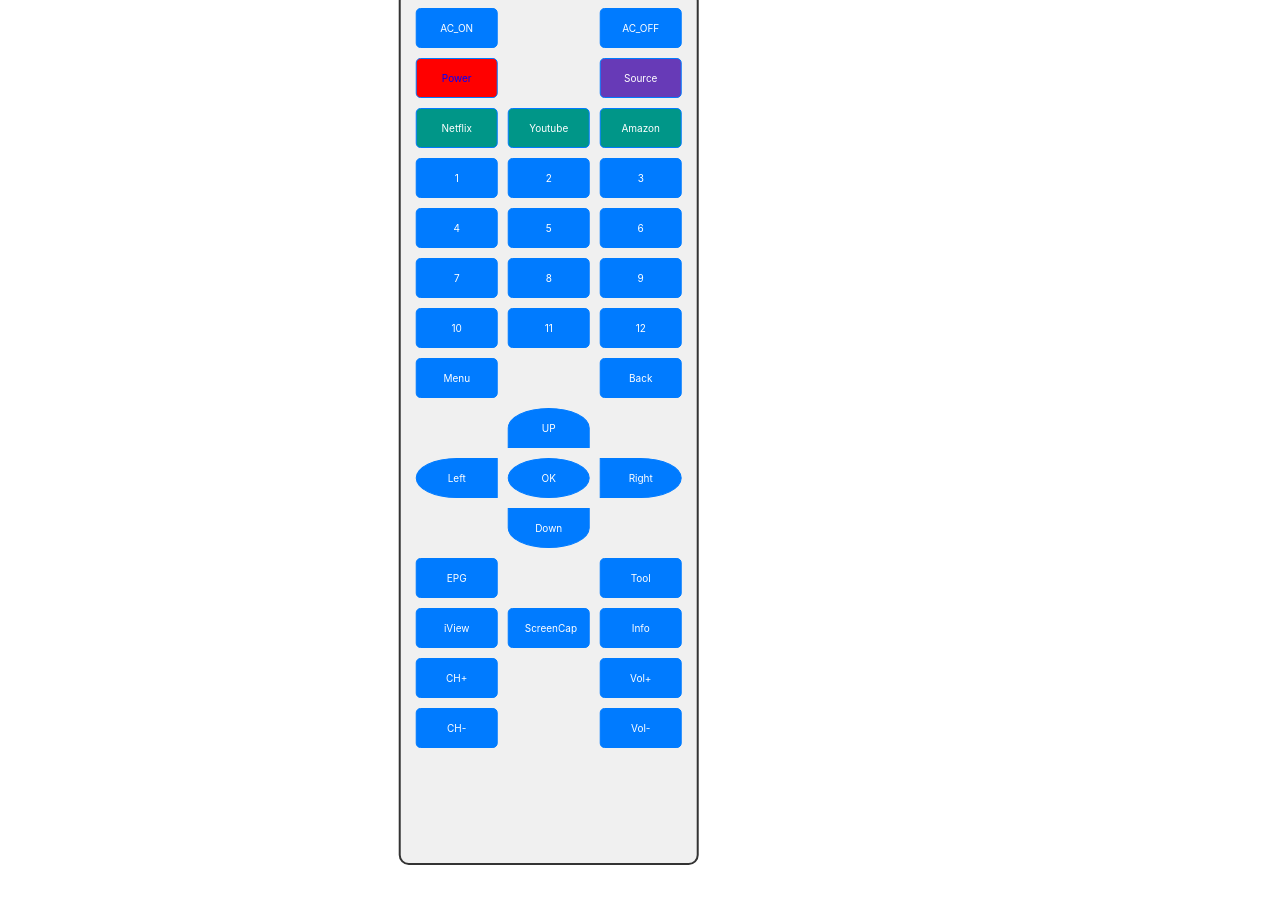
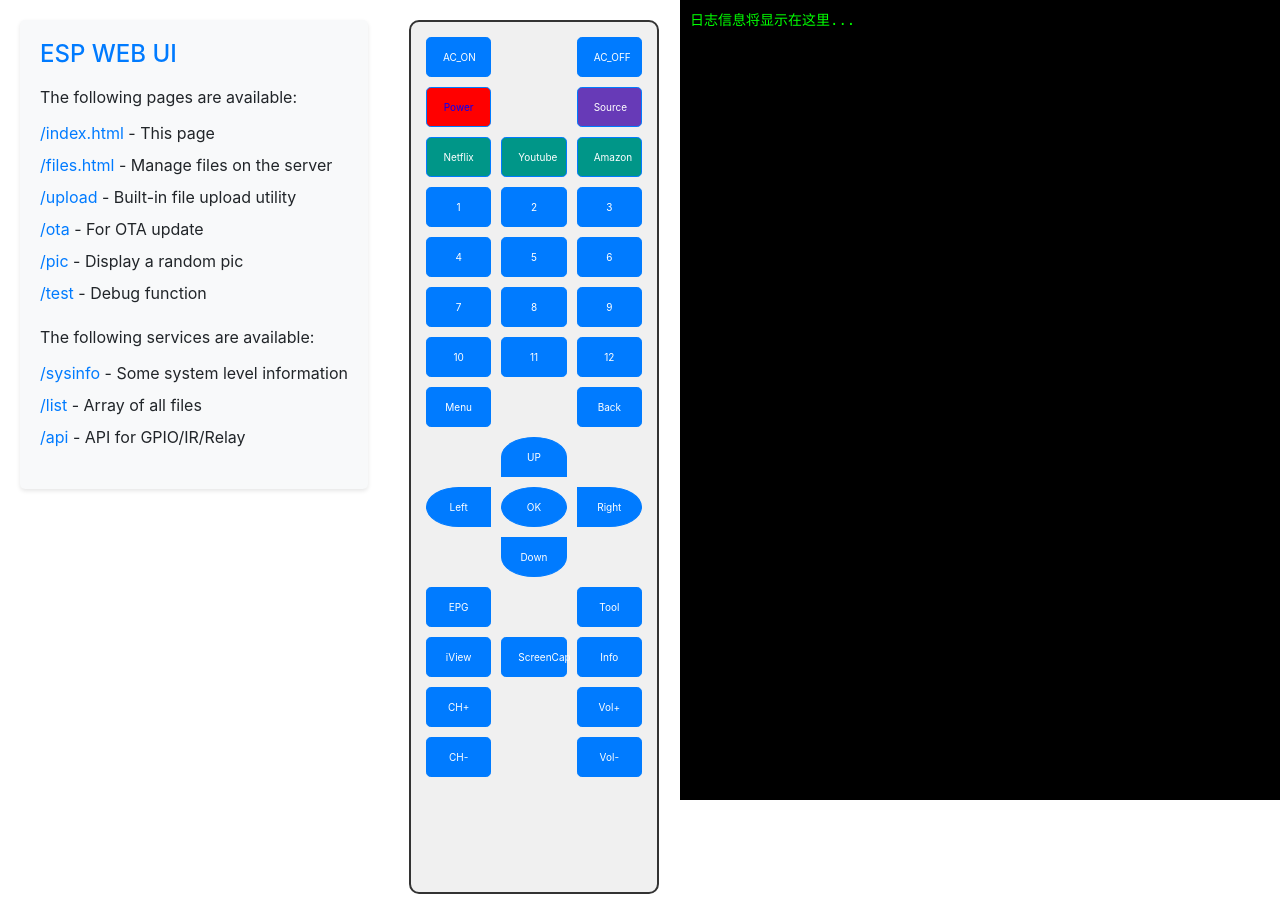
Before and after one commit to muzhiyun/esp_adapter, a plain HTML site: page Software/data/index.html in a window 1280 px wide. Before the commit the page ends 865 px from the top, so only its background shows below. Drawn offline with Linux system fonts and the light colour scheme; no server answers.

Commit message:
Add WebConsole

```diff
--- a/Software/data/index.html
+++ b/Software/data/index.html
@@ -4,22 +4,25 @@
 <meta charset="UTF-8">
 <meta name="viewport" content="width=device-width, initial-scale=1.0">
 <script src="jquery-3.6.0.min.js"></script>
-<title>ESP8266 Remote Control</title>
-<link rel="stylesheet" href="bootstrap.min.css">
-</head>
-<body>
-<div class="remote-control-container">
-    <h1>ESP8266 Remote Control</h1>
 <style>
+    body {
+        margin: 0;
+        padding: 0;
+        display: flex;
+        flex-direction: row;
+        align-items: flex-start;
+        font-family: Arial, sans-serif;
+    }
     .remote-control-container {
-            position: absolute;
-            top: 50%;
-            left: 50%;
-            transform: translate(-50%, -50%);
+        flex-grow: 1;
+        display: flex;
+        justify-content: center;
+        align-items: center;
+        padding: 20px;
+        box-sizing: border-box;
     }
-
     .remote-control {
-            width: 300px;
+        width: 250px;
         border: 2px solid #333;
         border-radius: 10px;
         padding: 10px;
@@ -28,20 +31,115 @@
         display: flex;
         flex-wrap: wrap;
     }
-
     .remote-control button {
         flex: 1 1 24%;
         text-align: center;
         margin: 5px;
-            width: 40px;
+        width: 0px;
         height: 40px;
         font-size: 10px;
     }
+    #log-container {
+        width: calc(100% - 340px); /* Subtract the width of the remote-control and its padding/margin */
+        max-width: 600px; /* Maximum width of the log container */
+        height: 100vh;
+        overflow-y: auto;
+        background-color: #000; /* Black background */
+        color: #00ff00; /* Bright green text, similar to Linux console */
+        font-family: monospace; /* Monospaced font for the console look */
+        padding: 10px;
+        box-sizing: border-box;
+    }
+    #log {
+        white-space: pre-wrap;
+        word-break: break-all;
+        margin: 0;
+        color: inherit;
+    }
+    #link-container {
+        background-color: #f8f9fa;
+        border-radius: 5px;
+        padding: 20px;
+        margin: 20px;
+        box-shadow: 0 2px 4px rgba(0, 0, 0, 0.1);
+    }
+    #link-container h1 {
+        color: #007bff;
+        font-size: 24px;
+        margin-bottom: 16px;
+    }
+    #link-container p {
+        color: #212529;
+        font-size: 16px;
+        margin-top: 0;
+        margin-bottom: 8px;
+    }
+    #link-container ul {
+        list-style-type: none;
+        padding: 0;
+    }
+    #link-container li {
+        padding: 4px 0;
+    }
+    #link-container a {
+        color: #007bff;
+        text-decoration: none;
+        transition: color 0.2s ease-in-out;
+    }
+    #link-container a:hover {
+        color: #0056b3;
+        text-decoration: underline;
+    }
+
+    /* Responsive design for smaller screens */
+    @media (max-width: 767px) {
+        body {
+            flex-direction: column;
+            align-items: stretch;
+        }
+        .remote-control-container {
+            width: 100%;
+            padding: 10px;
+        }
+        #log-container {
+            width: 100%;
+            max-width: none;
+            height: 50vh;
+            border-left: none;
+            border-top: 1px solid #ddd;
+        }
+    }
 </style>
+<title>ESP8266 Remote Control</title>
+<link rel="stylesheet" href="bootstrap.min.css">
+</head>
+<body>
+    <div id="link-container">
+        <h1>ESP WEB UI</h1>
+        <p>The following pages are available:</p>
+        <ul>
+            <li><a href="/index.html">/index.html</a> - This page</li>
+            <li><a href="/files.html">/files.html</a> - Manage files on the server</li>
+            <li><a href="/upload">/upload</a> - Built-in file upload utility</li>
+            <li><a href="/ota">/ota</a> - For OTA update</li>
+            <li><a href="/pic">/pic</a> - Display a random pic</li>
+            <li><a href="/test">/test</a> - Debug function</li>
+        </ul>
+
+        <p>The following services are available:</p>
+        <ul>
+            <li><a href="/sysinfo">/sysinfo</a> - Some system level information</li>
+            <li><a href="/list">/list</a> - Array of all files</li>
+            <li><a href="/api">/api</a> - API for GPIO/IR/Relay</li>
+        </ul>
+    </div>
+    <div class="remote-control-container">
         <div class="remote-control" id="remote-control"></div>
-
+    </div>
+    <div id="log-container">
+        <pre id="log">日志信息将显示在这里...</pre>
+    </div>
     <script>
-
         function getParameterByName(name, url) {
             if (!url) url = window.location.href;
             name = name.replace(/[\[\]]/g, '\\$&');
@@ -89,7 +187,7 @@
             var esp8266IpAddress = window.location.hostname;
             $.ajax({
                 type: "GET",
-                url: "http://" + esp8266IpAddress + "/data",
+                url: "http://" + esp8266IpAddress + "/api",
                 data: data,
                 success: function(response){
                     console.log("Data sent successfully");
@@ -100,139 +198,23 @@
             });
         }
 
-    </script>
-</div>
-<!--
-
-// 函数用于统计 $ 符号出现的次数和位置
-void findDollarPositions(String str, int& count, int positions[], int maxPositions) {
-    count = 0;
-
-    for (int i = 0; i < str.length(); i++) {
-        if (str.charAt(i) == '$') {
-            if (count < maxPositions) {
-                positions[count] = i;
-                count++;
+        function fetchAndAppendLogs() {
+            fetch('/logs').then(function(response) {
+            if (!response.ok) {
+            throw new Error('Network response was not ok');
             }
-        }
-    }
+            return response.text();
+        }).then(function(text) {
+            var logElement = document.getElementById('log');
+            logElement.textContent += text;
+            logElement.scrollTop = logElement.scrollHeight;
+        }).catch(function(error) {
+            console.error('There has been a problem with your fetch operation:', error);
+        });
         }
 
-// 函数用于根据 $ 符号切割字符串并存储到数组中
-void splitString(String str, String substrings[], int positions[], int count) {
-    int start = 0;
-    for (int i = 0; i < count; i++) {
-        substrings[i] = str.substring(start, positions[i]);
-        start = positions[i] + 1;
-    }
-    substrings[count] = str.substring(start);
-}
+        setInterval(fetchAndAppendLogs, 1000); // 每秒更新一次日志
+    </script>
 
-
-    #define maxPositions  10  // 最大支持的参数
-    int positions[maxPositions];
-    int count;
-
-    // 统计 $ 符号出现的次数和位置
-    findDollarPositions(keyValue, count, positions, maxPositions);
-
-    // 输出 $ 符号出现的次数和位置
-    Serial.print("Number of $ symbols: ");
-    Serial.println(count);
-    Serial.print("Positions of $ symbols: ");
-    for (int i = 0; i < count; i++) {
-        Serial.print(positions[i]);
-        Serial.print(" ");
-    }
-    Serial.println();
-
-    // 创建存储小字符串的数组
-    String substrings[count + 1];
-
-    // 切割字符串并存储到数组中
-    splitString(keyValue, substrings, positions, count);
-
-    // 输出每个小字符串
-    for (int i = 0; i < count + 1; i++) {
-        Serial.print("SubString ");
-        Serial.print(i + 1);
-        Serial.print(": ");
-        Serial.println(substrings[i]);
-    }
-
-
-void handleRequest() {
-    if (server.hasArg("protocol") && server.hasArg("keyValue")) {
-        String protocol = server.arg("protocol");
-        String keyValue = server.arg("keyValue");
-        int index = keyValue.indexOf('$');
-        bool isMultiValue = false;
-        if (index != -1) {                                  // 確保找到了 $ 符號
-            String part1 = keyValue.substring(0, index);
-            String part2 = keyValue.substring(index + 1);
-            if (!part1.isEmpty() && !part2.isEmpty()) {     // 判斷切割後的部分是否為空
-                uint64_t value1 = part1.toInt();
-                uint64_t value2 = part2.toInt();
-                isMultiValue = true;
-            }
-        } else {
-            uint64_t value1 = keyValue.toInt();
-            isMultiValue = false;
-        }
-      if (protocol == "Relay") {
-        uint64_t keyValue = server.arg("keyValue").toInt();
-        sendRelay(keyValue);
-      } else if (protocol == "rGPIO"){
-        uint64_t keyValue = server.arg("keyValue").toInt();
-        digitalRead(keyValue);
-      } else if (protocol == "wGPIO"){
-        uint64_t keyValue = server.arg("keyValue").toInt();
-        digitalWrite(4, LOW);
-      } else if (protocol == "mGPIO"){
-        uint64_t keyValue = server.arg("keyValue").toInt();
-        pinMode(4, keyValue);
-      } else if (protocol == "tGPIO"){
-        uint64_t keyValue = server.arg("keyValue").toInt();
-        if(digitalRead(keyValue) == HIGH)
-            digitalWrite(keyValue, LOW);
-        else
-            digitalWrite(keyValue, HIGH);
-      } else if (protocol == "NEC"){
-        uint64_t keyValue = server.arg("keyValue").toInt();
-        irsend.sendNEC(keyValue);
-      } else if (protocol == "Sony"){
-        uint64_t keyValue = server.arg("keyValue").toInt();
-        irsend.sendSony(keyValue);
-      } else if (protocol == "Sony38"){
-        uint64_t keyValue = server.arg("keyValue").toInt();
-        irsend.sendSony38(keyValue);
-      } else if (protocol == "Panasonic"){
-        if (isMultiValue)
-            irsend.sendPanasonic(value1, value2);
-      } else if (protocol == "RC5"){
-        uint64_t keyValue = server.arg("keyValue").toInt();
-        irsend.sendRC5(keyValue);
-      } else if (protocol == "RC6"){
-        uint64_t keyValue = server.arg("keyValue").toInt();
-        irsend.sendRC6(keyValue);
-      } else if (protocol == "Sharp"){
-        uint64_t keyValue = server.arg("keyValue").toInt();
-        irsend.Sharp(keyValue);
-      } else if (protocol == "JVC"){
-        uint64_t keyValue = server.arg("keyValue").toInt();
-        irsend.JVC(keyValue);
-      } else if (protocol == "SAMSUNG"){
-        uint64_t keyValue = server.arg("keyValue").toInt();
-        irsend.sendSAMSUNG(keyValue);
-      } else {
-        server.send(400, "text/plain", "Unsupport protocol, please check!");
-        return;
-      }
-      server.send(200, "text/plain", "Request processed");
-    } else {
-      server.send(400, "text/plain", "Missing or invalid  parameter");
-    }
-  }
- -->
 </body>
 </html>
```
Also changed, not shown: Software/data/files.html (added, +118 -0 lines), 1 other file. Lines whose indentation alone changed are shown as unchanged.
